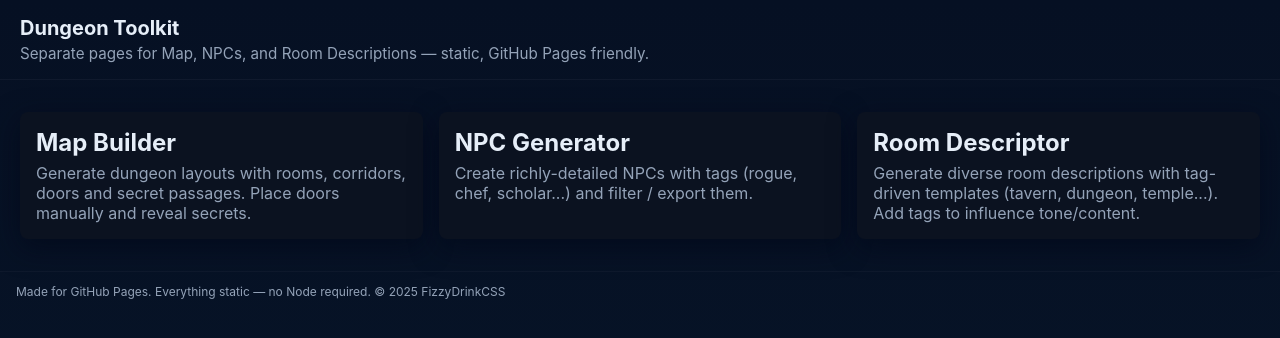
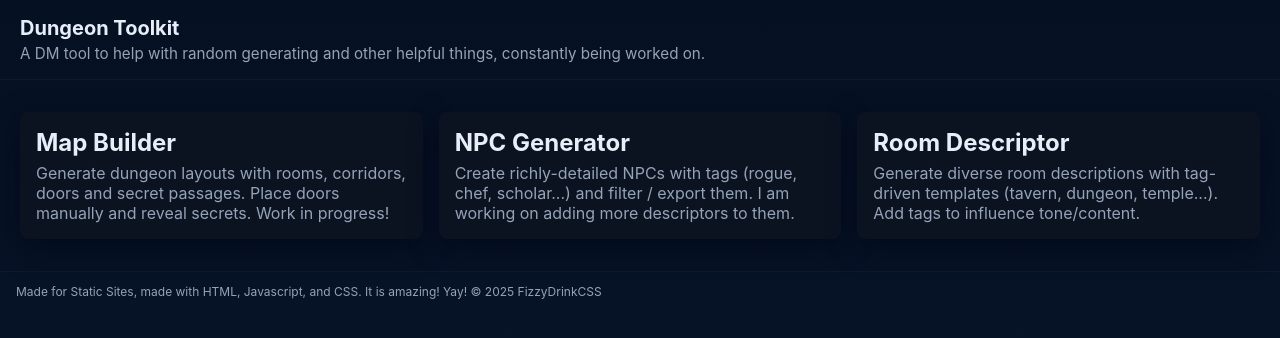
Before and after one commit to FurgusTheCat/DM-toolkit, a plain HTML site: page index.html in a window 1280 px wide. Drawn offline with Linux system fonts and the light colour scheme.

Commit message:
Update index.html

```diff
--- a/index.html
+++ b/index.html
@@ -3,24 +3,24 @@
 <head>
   <meta charset="utf-8" />
   <meta name="viewport" content="width=device-width,initial-scale=1" />
-  <title>Dungeon Toolkit — Home</title>
+  <title>DM Toolkit — Home</title>
   <link rel="stylesheet" href="styles.css" />
 </head>
 <body>
   <header>
     <h1>Dungeon Toolkit</h1>
-    <p>Separate pages for Map, NPCs, and Room Descriptions — static, GitHub Pages friendly.</p>
+    <p>A DM tool to help with random generating and other helpful things, constantly being worked on.</p>
   </header>
 
   <main class="home-grid">
     <a class="card" href="map.html">
       <h2>Map Builder</h2>
-      <p>Generate dungeon layouts with rooms, corridors, doors and secret passages. Place doors manually and reveal secrets.</p>
+      <p>Generate dungeon layouts with rooms, corridors, doors and secret passages. Place doors manually and reveal secrets. Work in progress! </p>
     </a>
 
     <a class="card" href="npcs.html">
       <h2>NPC Generator</h2>
-      <p>Create richly-detailed NPCs with tags (rogue, chef, scholar...) and filter / export them.</p>
+      <p>Create richly-detailed NPCs with tags (rogue, chef, scholar...) and filter / export them. I am working on adding more descriptors to them.</p>
     </a>
 
     <a class="card" href="room.html">
@@ -30,7 +30,7 @@
   </main>
 
   <footer>
-    <small>Made for GitHub Pages. Everything static — no Node required. © 2025 FizzyDrinkCSS</small>
+    <small>Made for Static Sites, made with HTML, Javascript, and CSS. It is amazing! Yay! © 2025 FizzyDrinkCSS</small>
   </footer>
 </body>
 </html>
```
